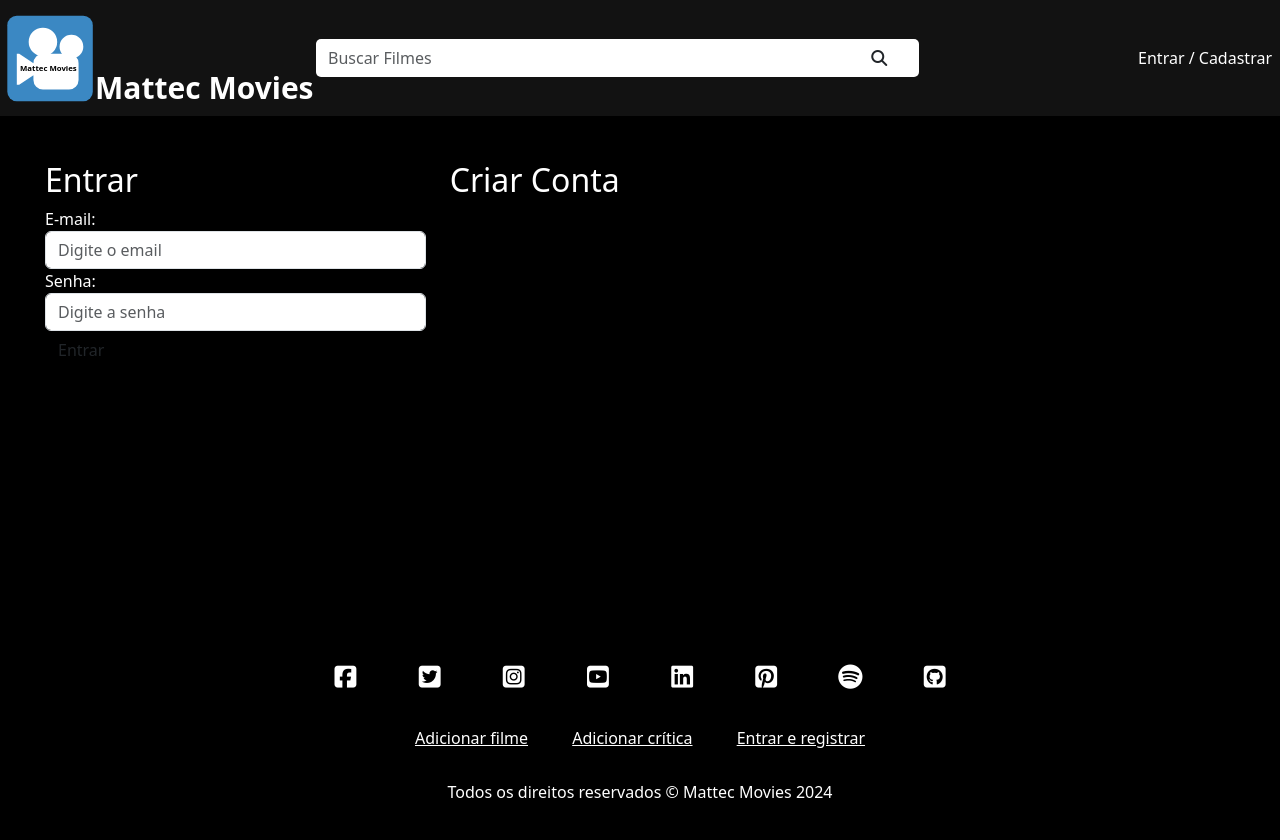
After one commit to jessemusic/mattec-movies, a PHP site: page /auth.php in a window 1280 px wide. The commit adds this page. Run offline with PHP 8.4, Linux system fonts and the light colour scheme; some libraries are stand-ins or nearby versions.

Commit message:
Criando página de login

```diff
--- /dev/null
+++ b/NETFLIP/auth.php
@@ -0,0 +1,37 @@
+<?php
+    require_once("templates/header.php")
+?>
+    <div id="main-container" class="container-fluid">
+        <div class="col-md-12">
+            <div class="row" id="auth-row">
+                <div class="col-md-4" id="login-container">
+                    <h2>Entrar</h2>
+                    <form action="auth.php" method="POST">
+                    <input type="hidden" name ="type"value="login">
+                        <div class="form-group">
+                            <label for="email">E-mail:</label>
+                            <input class="form-control" name="email" id="email"  placeholder="Digite o email">
+                        </div>
+                        <div class="form-group">
+                            <label for="password">Senha:</label>
+                            <input class="form-control" name="password" id="password"  placeholder="Digite a senha">
+                        </div>
+                        <input type="submit" class="btn car-btn" value="Entrar">
+
+                    </form>
+                </div>
+                <div class="col-md-4" id="register-container">
+                    <h2>Criar Conta</h2>
+                    <form action="" method="POST">
+                        <input type="hidden" name ="type"value="register">
+                    </form>
+                </div>
+
+
+            </div>
+        </div>
+    </div>
+
+<?php
+    require_once("templates/footer.php")
+?>
--- a/NETFLIP/css/styles.css
+++ b/NETFLIP/css/styles.css
@@ -49,11 +49,6 @@
     flex-grow: 1;
 }
 
-.bold {
-    font-weight: bold;
-}
-
-
 .navbar-nav .nav-item .nav-link {
     color: #FFF;
     transition: .5s;
@@ -61,6 +56,50 @@
 .navbar-nav .nav-item .nav-link:hover {
     color: #999;
 }
+
+.bold {
+  font-weight: bold;
+}
+
+.msg-container {
+  /* display: flex;
+  justify-content: center;
+  align-items: center;  */
+  background-color: #000;
+  padding: 15px;
+
+
+}
+
+.msg {
+  width: 60%;
+  margin: 0 auto;
+  padding: 10px;
+  border: solid 1px #000;
+  text-align: center;
+}
+
+.msg.error {
+  color: #842029;
+  background-color: #f8d7da;
+  border-color: #f5c2c7;
+}
+
+.msg.success {
+  color: #0f5132;
+  background-color: #d1e7dd;
+  border-color: #badbcc;
+}
+
+/* Home */
+
+#main-container {
+  background-color: #000;
+  color: #FFF;
+  min-height: 65vh;
+  padding: 45px;
+}
+
 
 /* Footer */
 #footer {
--- /dev/null
+++ b/NETFLIP/templates/footer.php
@@ -0,0 +1,32 @@
+<footer id="footer">
+        <div id="social-container">
+            <ul>
+                <li><a href="#"><i class="fab fa-facebook-square"></i></a></li>
+                <li><a href="#"><i class="fab fa-twitter-square"></i></a></li>
+                <li><a href="#"><i class="fab fa-instagram-square"></i></a></li>
+                <li><a href="#"><i class="fab fa-youtube-square"></i></a></li>
+                <li><a href="#"><i class="fab fa-linkedin"></i></a></li>
+                <li><a href="#"><i class="fab fa-pinterest-square"></i></a></li>
+                <li><a href="#"><i class="fab fa-spotify"></i></a></li>
+                <li><a href="#"><i class="fab fa-github-square"></i></a></li>
+            </ul>
+        </div>
+        <div id="footer-links-container">
+            <ul>
+                <li><a href="#">Adicionar filme</a></li>
+                <li><a href="#">Adicionar crítica</a></li>
+                <li><a href="#">Entrar e registrar</a></li>
+            </ul>
+        </div>
+        <p>Todos os direitos reservados © Mattec Movies 2024</p>
+    </footer>
+
+
+    <!-- link para o bootstrap js -->
+    <script src="https://cdnjs.cloudflare.com/ajax/libs/bootstrap/5.3.3/js/bootstrap.js" integrity="sha512-lsA4IzLaXH0A+uH6JQTuz6DbhqxmVygrWv1CpC/s5vGyMqlnP0y+RYt65vKxbaVq+H6OzbbRtxzf+Zbj20alGw==" crossorigin="anonymous" referrerpolicy="no-referrer"></script>
+
+    <script src="https://cdnjs.cloudflare.com/ajax/libs/jquery/3.7.1/jquery.min.js" integrity="sha512-v2CJ7UaYy4JwqLDIrZUI/4hqeoQieOmAZNXBeQyjo21dadnwR+8ZaIJVT8EE2iyI61OV8e6M8PP2/4hpQINQ/g==" crossorigin="anonymous" referrerpolicy="no-referrer"></script>
+
+</body>
+
+</html>
--- /dev/null
+++ b/NETFLIP/templates/header.php
@@ -0,0 +1,59 @@
+<?php
+require_once("globals.php");
+require_once("database.php");
+
+$flashMessage =[];
+?>
+
+<!DOCTYPE html>
+<html lang="en">
+
+<head>
+    <meta charset="UTF-8">
+    <meta name="viewport" content="width=device-width, initial-scale=1.0">
+    <title>Mattec Movies Jesse Caetano dos Santos</title>
+    <link rel="short icon" href="<?= $BASE_URL ?>img/mattec-movies-logo.svg" />
+
+    <!-- link para o bootstrap -->
+    <link rel="stylesheet" href="https://cdnjs.cloudflare.com/ajax/libs/bootstrap/5.3.3/css/bootstrap.css" integrity="sha512-VcyUgkobcyhqQl74HS1TcTMnLEfdfX6BbjhH8ZBjFU9YTwHwtoRtWSGzhpDVEJqtMlvLM2z3JIixUOu63PNCYQ==" crossorigin="anonymous" referrerpolicy="no-referrer" />
+
+    <!-- link para o fontawesome -->
+    <link rel="stylesheet" href="https://cdnjs.cloudflare.com/ajax/libs/font-awesome/6.6.0/css/all.min.css" integrity="sha512-Kc323vGBEqzTmouAECnVceyQqyqdsSiqLQISBL29aUW4U/M7pSPA/gEUZQqv1cwx4OnYxTxve5UMg5GT6L4JJg==" crossorigin="anonymous" referrerpolicy="no-referrer" />
+
+    <link rel="stylesheet" href="<?= $BASE_URL ?>css/styles.css?v=<?php echo time(); ?>">
+    <script src="script.js?v=<?php echo time(); ?>"></script>
+</head>
+
+<body>
+    <header>
+    <nav id="main-navbar" class="navbar navbar-expand-lg">
+            <a href="<?= $BASE_URL ?>" class="navbar-brand">
+                <img src="<?= $BASE_URL ?>img/image-mattec.svg" alt="Logo Mattec Movies" id="logo">
+                <span id="mattecmovies-title">Mattec Movies</span>
+            </a>
+
+            <button class="navbar-toggler" type="button" data-toggle="collapse" data-target="#navbar" aria-controls="navbar" aria-expanded="false" aria-label="Toggle navigation">
+                <i class="fas fa-bars"></i>
+            </button>
+
+            <form action="" method="GET" id="search-form" class="form-inline my-2 my-lg-0">
+                <input type="text" name="query" id="search" class="form-control mr-sm-2" type="search" placeholder="Buscar Filmes" aria-label="Search">
+                <button class="btn my-2 my-sm-0" type="submit">
+                    <i class="fas fa-search"></i>
+                </button>
+            </form>
+
+            <div class="collapse navbar-collapse" id="navbar">
+                <ul class="navbar-nav" >
+                    <li class="nav-item">
+                        <a href="<?= $BASE_URL ?>auth.php" class="nav-link">Entrar / Cadastrar</a>
+                    </li>
+                </ul>
+            </div>
+        </nav>
+    </header>
+    <?php if(!empty($flassMessage['msg'])) : ?>
+        <div class="msg-container">
+            <p class="msg<? $flashMessage['type'] ?> "><? $flashMessage['type'] ?></p>
+        </div>
+    <?php endif; ?>
```
Also changed, not shown: NETFLIP/index.php (+4 -80 lines).
